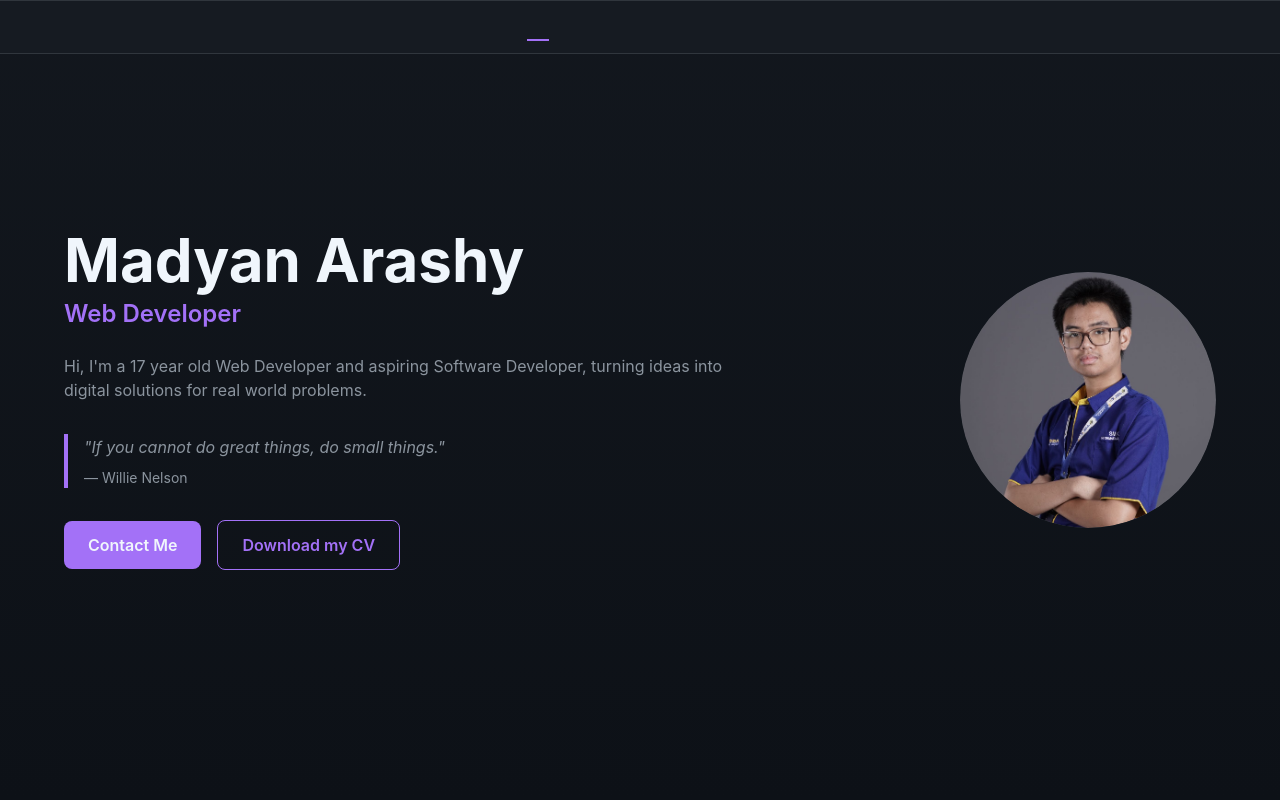
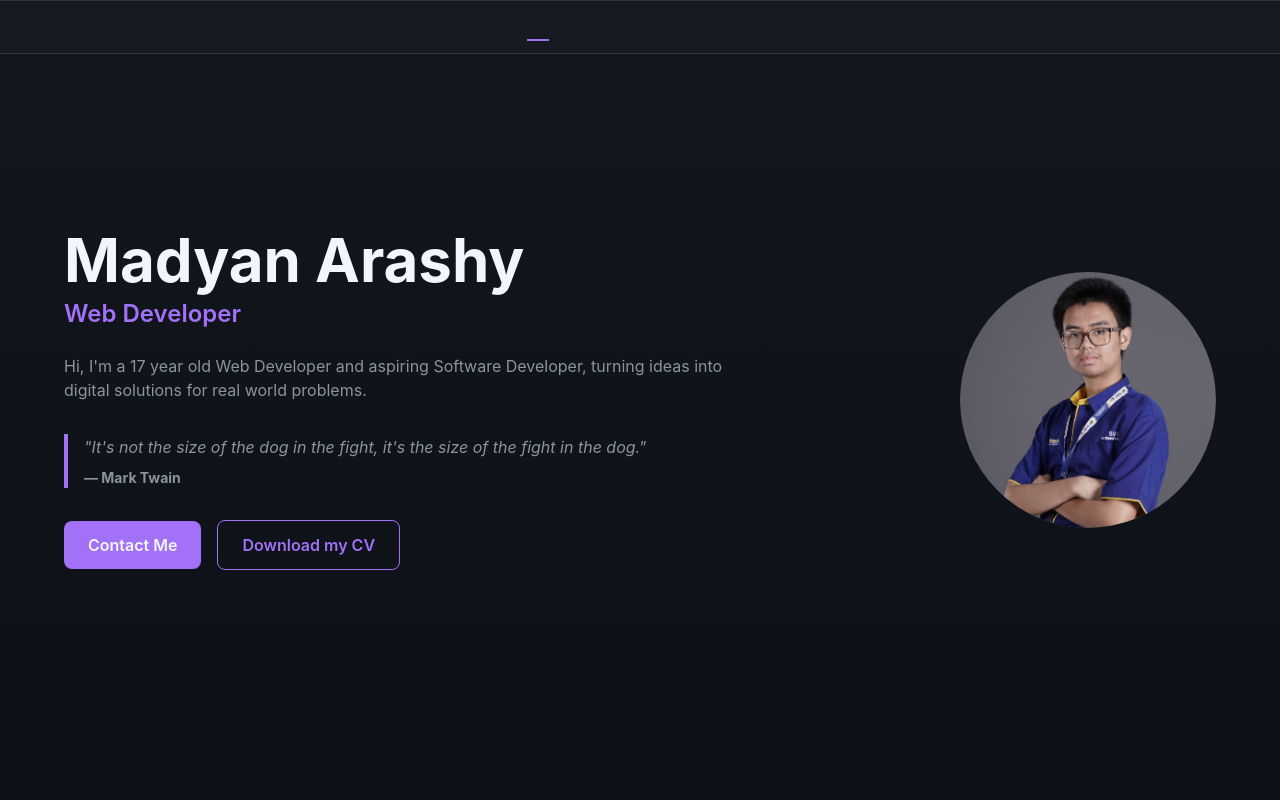
Before and after one commit to MadyanArashy/portfolio-website, a Next.js app: page / in a window 1280 px wide. Shown: the top 800 px of the page. Built offline with nearby package versions, Linux system fonts and the light colour scheme; some icons are missing.

Commit message:
feat: add randomized quotes in Hero

```diff
--- a/src/data/index.ts
+++ b/src/data/index.ts
@@ -1,4 +1,4 @@
-import { Project, Certificate } from "@/types";
+import { Project, Certificate, Quote } from "@/types";
 import ProjectArticles from "./projectArticles";
 
 export const projects: Project[] = [
@@ -203,3 +203,41 @@ export const certificates: Certificate[] = [
     ]
   },
 ]
+
+export const Quotes: Quote[] = [
+  {
+    id: 1,
+    author: 'Willie Nelson',
+    message: 'If you cannot do great things, do small things.'
+  },
+  {
+    id: 2,
+    author: 'John Ruskin',
+    message: 'Quality is never an accident. It is always the result of intelligent effort.'
+  },
+  {
+    id: 3,
+    author: 'Tommy Tuberville',
+    message: 'Positive attitude plus effort equals performance.'
+  },
+  {
+    id: 4,
+    author: 'Jim Rohn',
+    message: 'For every disciplined effort there is a multiple reward.'
+  },
+  {
+    id: 5,
+    author: 'Mark Twain',
+    message: 'It\'s not the size of the dog in the fight, it\'s the size of the fight in the dog.'
+  },
+  {
+    id: 6,
+    author: 'Vince Lombardi',
+    message: 'The achievements of an organization are the results of the combined effort of each individual.'
+  },
+  {
+    id: 7,
+    author: 'St. Jerome',
+    message: 'Good, better, best. Never let it rest. \'Til your good is better and your better is best.'
+  }
+]
--- a/src/partials/Hero.tsx
+++ b/src/partials/Hero.tsx
@@ -1,5 +1,7 @@
 import Image from "next/image";
+import { Quotes } from "@/data";
 export default function Hero() {
+  const quote = Quotes[Math.floor(Math.random()*Quotes.length)];
   return (
     <section className="relative flex flex-col lg:flex-row items-center justify-center min-h-screen px-6 lg:px-12">
       <div className="absolute inset-0 bg-linear-to-b from-secondary to-primary opacity-60" />
@@ -11,9 +13,9 @@ export default function Hero() {
             Hi, I&apos;m a 17 year old Web Developer and aspiring Software Developer, turning ideas into digital solutions for real world problems.
           </p>
           <blockquote className="italic border-l-4 border-accent-primary pl-4 mb-8 leading-relaxed">
-            &quot;If you cannot do great things, do small things.&quot;
-            <span className="block mt-2 text-sm not-italic">
-              — Willie Nelson
+            &quot;{quote.message}&quot;
+            <span className="block mt-2 text-sm not-italic font-bold">
+              — {quote.author}
             </span>
           </blockquote>
           <div className="flex flex-row gap-4 w-full items-center justify-center lg:justify-start">
```
